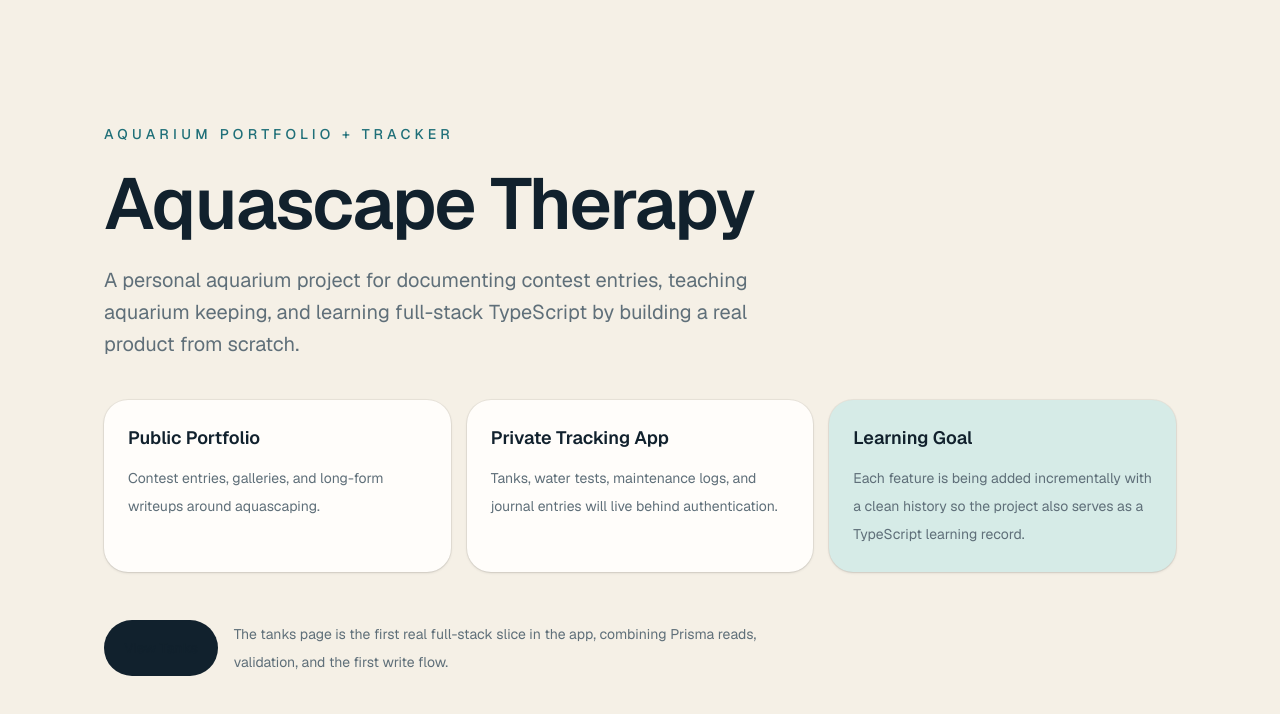
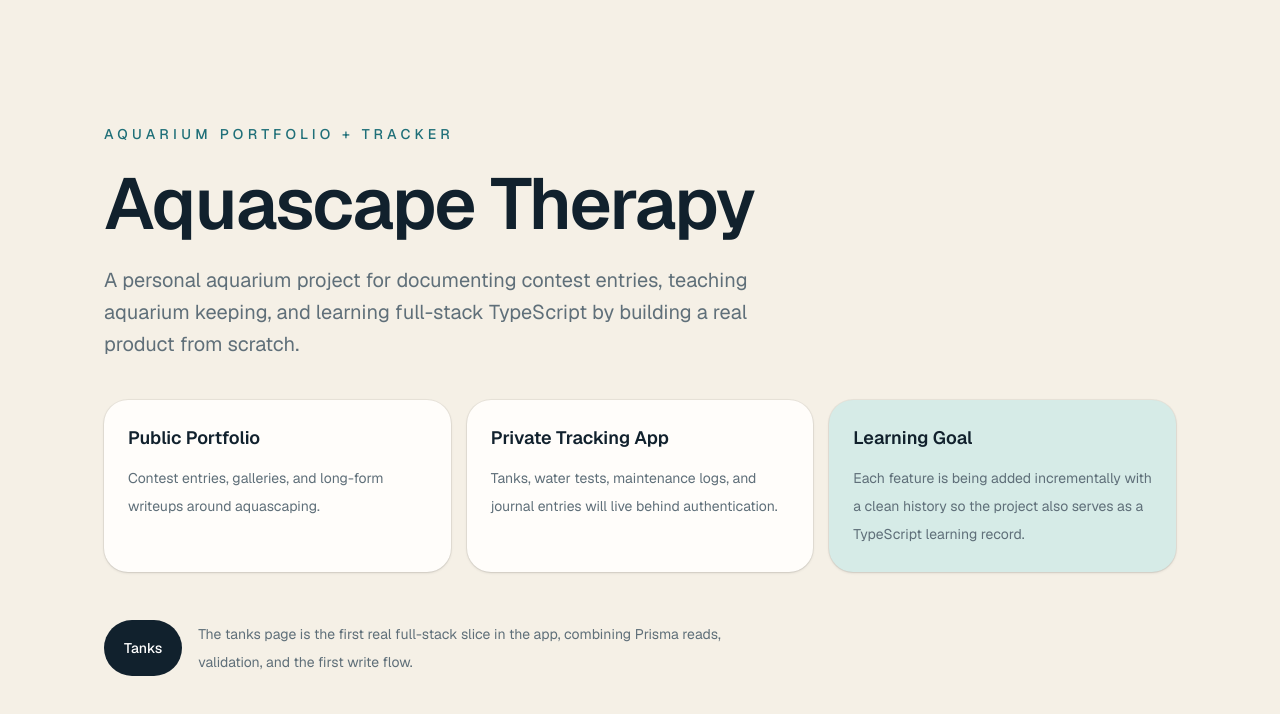
Before and after one commit to doulikecookiedough/aquascapetherapy2, a Next.js app: page / in a window 1280 px wide. Shown: the top 714 px of the page. Built offline with nearby package versions, Linux system fonts and the light colour scheme.

Commit message:
bug: fix tanks button in homepage where the text is not visible by wrapping the text in a span block

```diff
--- a/app/(public)/page.tsx
+++ b/app/(public)/page.tsx
@@ -44,10 +44,10 @@ export default function Home() {
 
         <div className="flex flex-col gap-4 pt-2 sm:flex-row">
           <Link
-            className="inline-flex items-center justify-center rounded-full bg-foreground px-5 py-3 text-sm font-medium text-background transition-opacity hover:opacity-90"
+            className="inline-flex items-center justify-center rounded-full bg-foreground px-5 py-3 text-sm font-medium text-white transition-opacity hover:opacity-90"
             href="/tanks"
           >
-            View Tanks
+            <span style={{ color: "#ffffff" }}>Tanks</span>
           </Link>
           <p className="max-w-xl text-sm leading-7 text-muted">
             The tanks page is the first real full-stack slice in the app,
```
